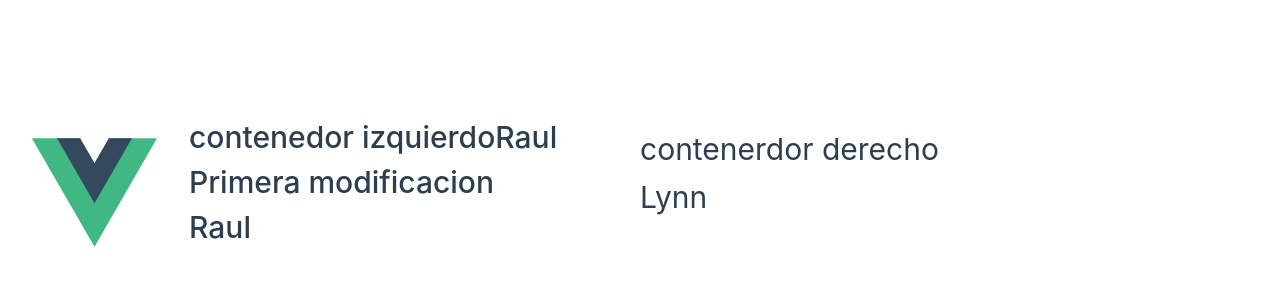
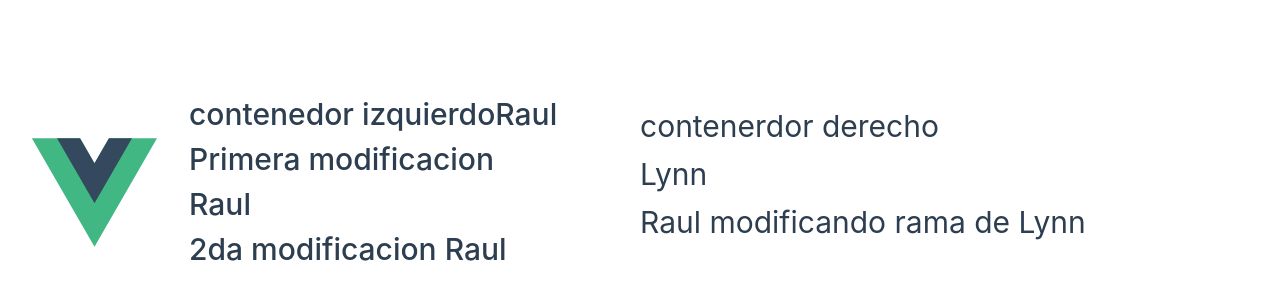
Before and after one commit to Impacto-Corp/vue-merge, a Vue app: page / in a window 1280 px wide. Shown: the part 208-508 px from the top of the page. Built offline with nearby package versions, Linux system fonts and the light colour scheme.

Commit message:
feat: Component Modified.

```diff
--- a/src/components/HelloWorld.vue
+++ b/src/components/HelloWorld.vue
@@ -6,6 +6,7 @@
   <h1>contenedor izquierdo</h1>
   <h1>Raul</h1>
   <h1>Primera modificacion Raul</h1>
+  <h1>2da modificacion Raul</h1>
 </template>
 
 <style scoped>
--- a/src/components/TheWelcome.vue
+++ b/src/components/TheWelcome.vue
@@ -5,5 +5,6 @@
 <template>
   <h1>contenerdor derecho</h1>
   <h1>Lynn</h1>
+  <h1>Raul modificando rama de Lynn</h1>
 
 </template>
```
